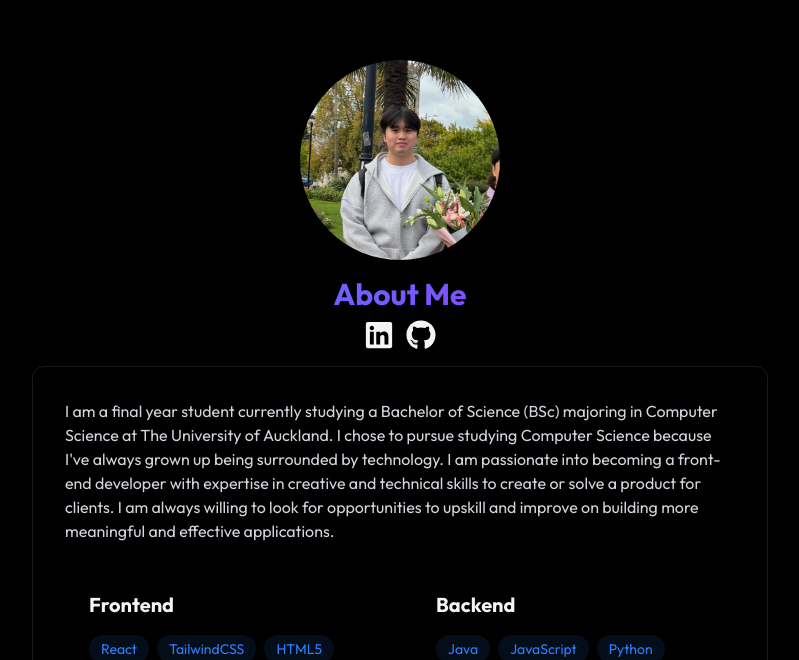
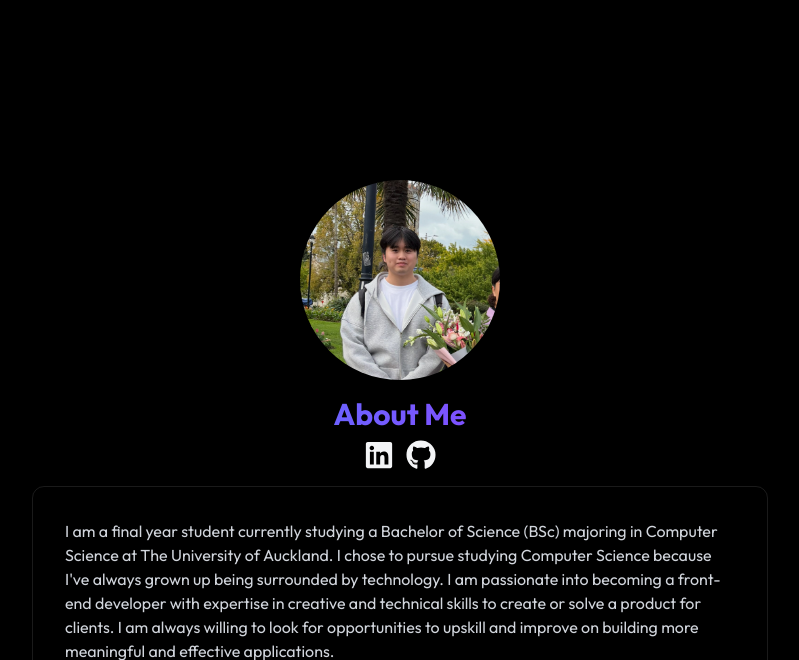
Before and after one commit to Bigmonterss/self-portfolio-project-2025, a React (Vite) app: page / in a window 1280 px wide. Shown: the part 820-1480 px from the top of the page, without its empty margins (240-1039 px from the left). Built offline with nearby package versions, Linux system fonts and the light colour scheme.

Commit message:
Update About.jsx

```diff
--- a/src/components/sections/About.jsx
+++ b/src/components/sections/About.jsx
@@ -6,10 +6,13 @@ export const About = () => {
     const backendSkills = ["Java", "JavaScript", "Python", "Node.js", "Flask", "MySQL" ]
 
     return (
-        <section id="about" className="flex items-center justify-center py-20">
+        <section id="about" className="flex items-center justify-center py-50">
             <div className="max-w-3xl mx-auto px-4">
                 <div className='flex justify-center mb-4'>
-                    <img className="w-50 h-50 rounded-full" src={profileImage} alt="Profile Image"/>
+                    <img
+                        /* Remove the hover scale if wanted */
+                        className="w-50 h-50 rounded-full transition-all hover:scale-220"
+                        src={profileImage} alt="Profile Image"/>
                 </div>
 
                 <h2 className="text-3xl font-bold mb-2 bg-gradient-to-r from-blue-500 to-purple-600 bg-clip-text text-transparent text-center">
```
